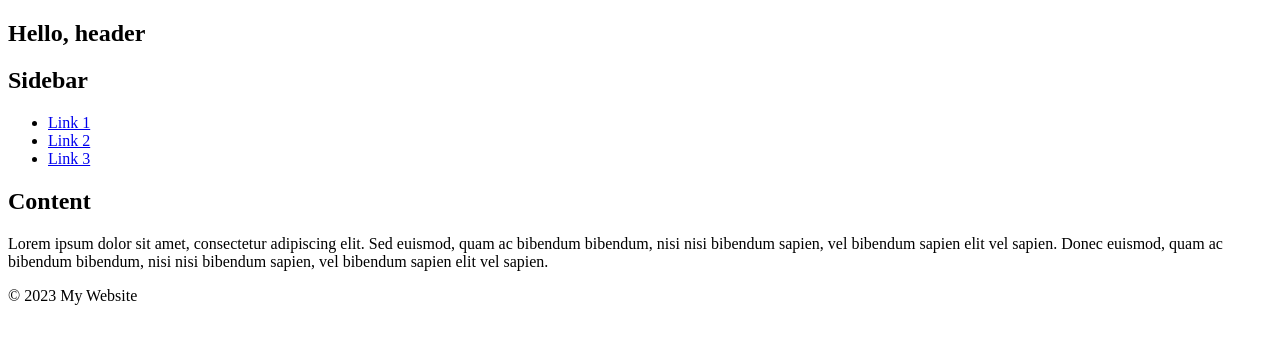
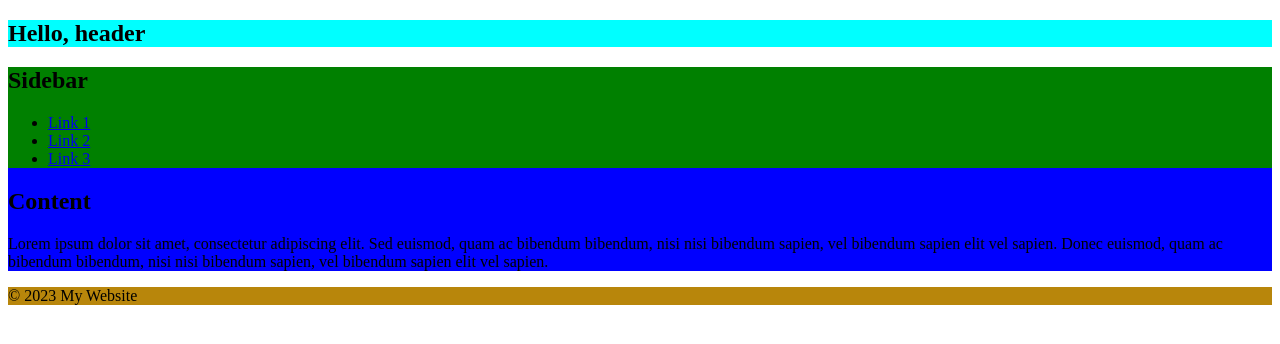
Before and after one commit to okSYS007/Tovarka, a Flask app: template templates/main.html in a window 1280 px wide. Shown: the top 344 px of the page. Run offline with Flask 3, Linux system fonts and the light colour scheme; the template is opened without the code that fills it, so the values that code supplies are empty.

Commit message:
add some html and css

```diff
--- a/templates/main.html
+++ b/templates/main.html
@@ -2,6 +2,7 @@
 <html>
   <head>
     <title>Tovarka</title>
+    <link rel="stylesheet" href="style.css">
   </head>
   <body>
     <header>
--- /dev/null
+++ b/templates/style.css
@@ -0,0 +1,15 @@
+header {
+    background-color: aqua;
+}
+
+aside {
+    background-color: green;
+}
+
+.container {
+    background-color: blue;
+}
+
+footer {
+    background-color: darkgoldenrod;
+}
```
